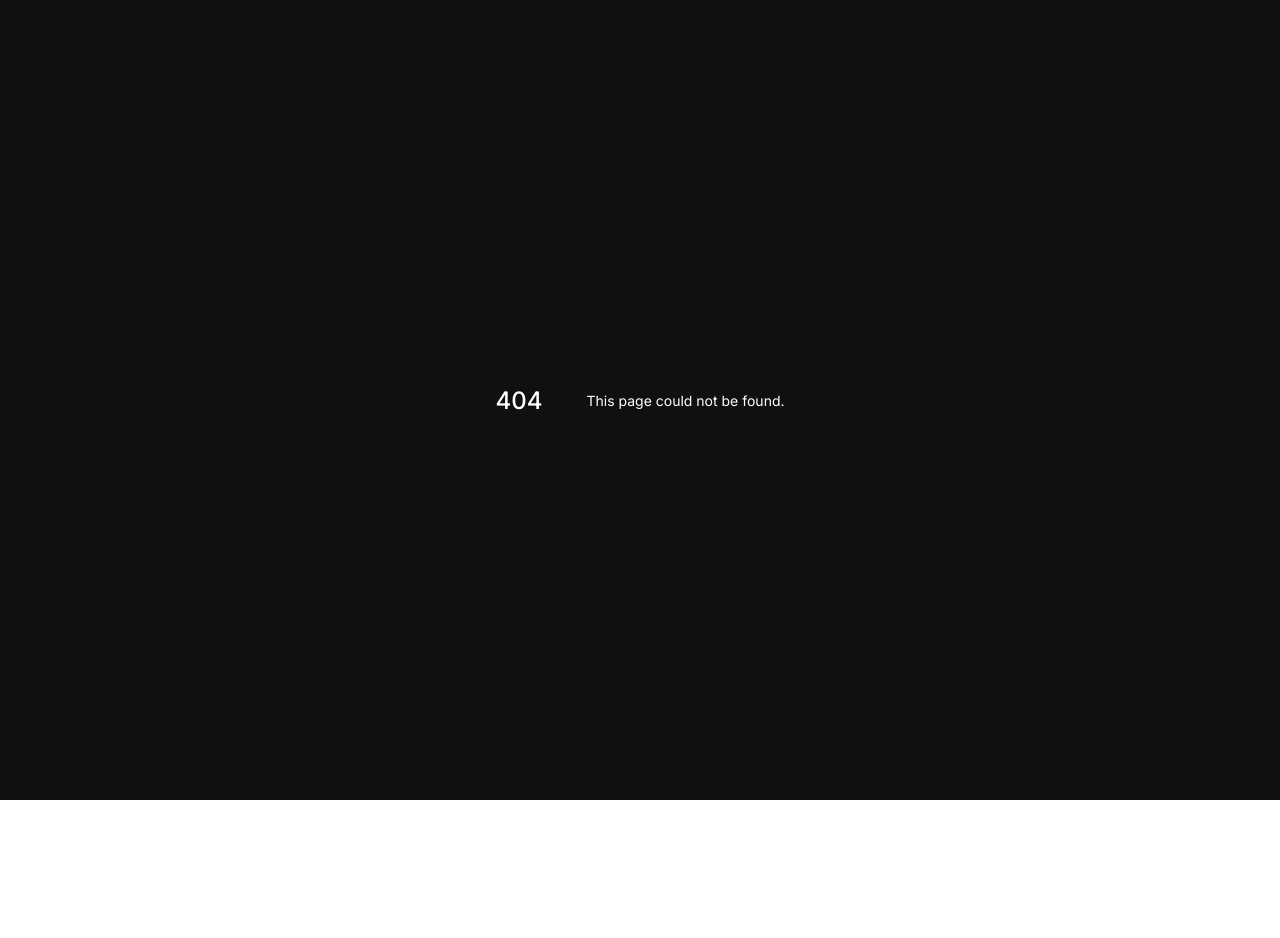
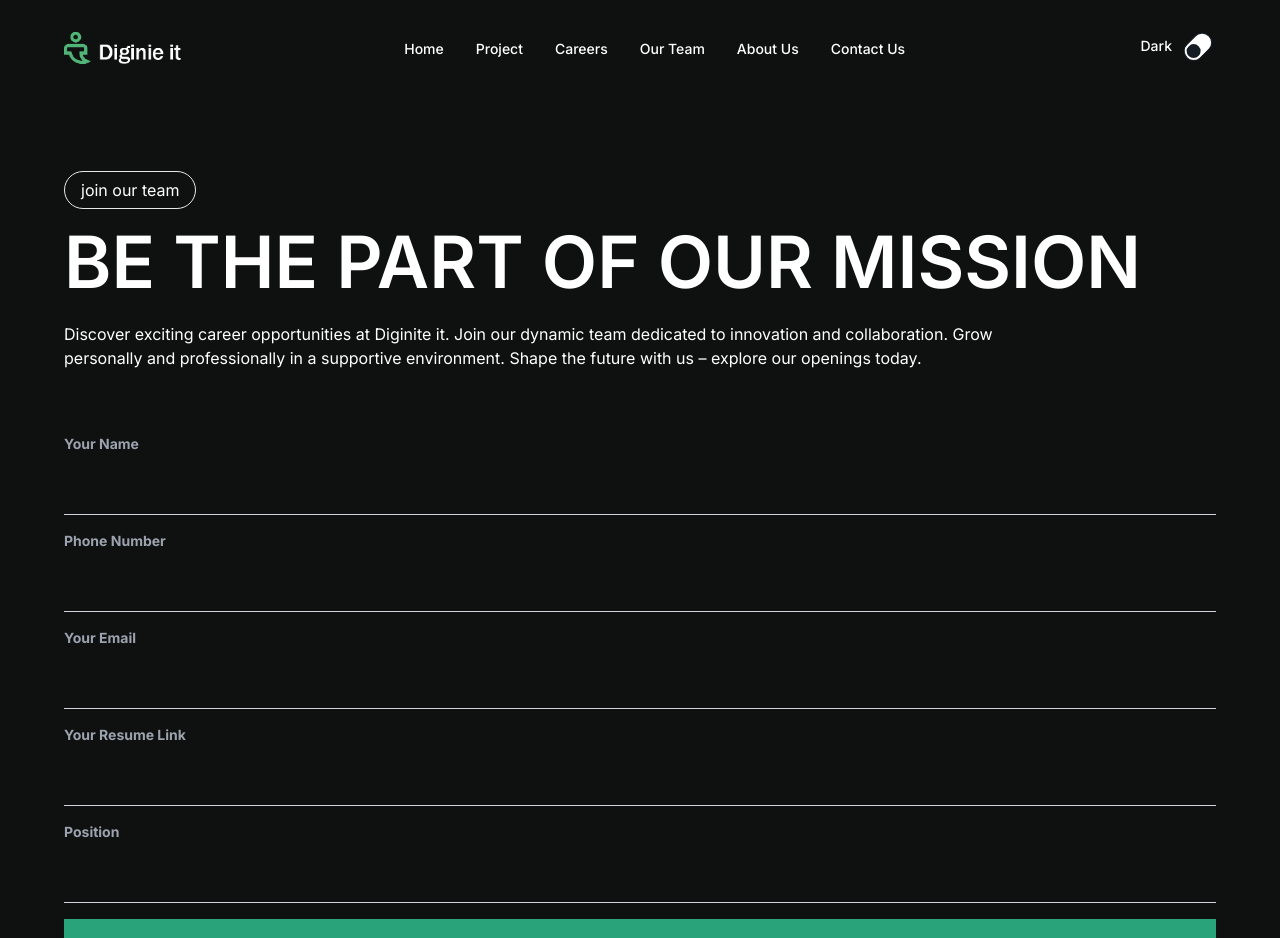
Before and after one commit to Mostafizur-Pro/DiginieIT, a Next.js app: page /careers in a window 1280 px wide. Before the commit this address had no page. Shown: the top 938 px of the page. Before the commit the page ends 800 px from the top, so only its background shows below. Built offline with nearby package versions, Linux system fonts and the light colour scheme.

Commit message:
make career section

```diff
--- /dev/null
+++ b/src/app/(withlayout)/careers/page.tsx
@@ -0,0 +1,164 @@
+"use client";
+import React, { useState, FormEvent, ChangeEvent } from "react";
+
+interface FormData {
+    name: string;
+    phone: string;
+    email: string;
+    resumeLink: string;
+    position: string;
+}
+
+const Careers = () => {
+    const [formData, setFormData] = useState<FormData>({
+        name: "",
+        phone: "",
+        email: "",
+        resumeLink: "",
+        position: "",
+    });
+    const [focusedField, setFocusedField] = useState<string>("");
+
+    const handleFocus = (fieldName: string) => {
+        setFocusedField(fieldName);
+    };
+
+    const handleChange = (e: ChangeEvent<HTMLInputElement>) => {
+        const { name, value } = e.target;
+        setFormData({ ...formData, [name]: value });
+    };
+
+    const handleSubmit = (e: FormEvent<HTMLFormElement>) => {
+        e.preventDefault();
+        // Handle form submission here, you can use formData to send the data to your backend
+        console.log("Form submitted with data:", formData);
+        // Reset form after submission
+        setFormData({
+            name: "",
+            phone: "",
+            email: "",
+            resumeLink: "",
+            position: "",
+        });
+    };
+    return (
+        <section className="container mx-auto lg:px-16 px-4 md:my-20 my-16">
+            <p className="py-2 px-4 rounded-full border inline ">
+                join our team
+            </p>
+            <h2 className="text-7xl mt-6 uppercase font-semibold">
+                Be the part of our mission
+            </h2>
+            <p className="w-10/12 pt-6">
+                Discover exciting career opportunities at Diginite it. Join our
+                dynamic team dedicated to innovation and collaboration. Grow
+                personally and professionally in a supportive environment. Shape
+                the future with us – explore our openings today.
+            </p>
+            <div className="my-16">
+                <form onSubmit={handleSubmit}>
+                    <div className="mb-4">
+                        <label
+                            className="block text-gray-400 text-sm font-bold mb-2"
+                            htmlFor="name"
+                        >
+                            Your Name
+                        </label>
+                        <input
+                            type="text"
+                            id="name"
+                            name="name"
+                            className="appearance-none border-b bg-transparent border-gray-300 py-4 w-full px-3 text-gray-700 leading-tight focus:outline-none focus:border-indigo-500"
+                            onFocus={() => handleFocus("name")}
+                            onBlur={() => setFocusedField("")}
+                            value={formData.name}
+                            onChange={handleChange}
+                        />
+                    </div>
+                    <div className="mb-4">
+                        <label
+                            className="block text-gray-400 text-sm font-bold mb-2"
+                            htmlFor="phone"
+                        >
+                            Phone Number
+                        </label>
+                        <input
+                            type="text"
+                            id="phone"
+                            name="phone"
+                            className="appearance-none border-b bg-transparent border-gray-300 py-4 w-full px-3 text-gray-700 leading-tight focus:outline-none focus:border-indigo-500"
+                            onFocus={() => handleFocus("phone")}
+                            onBlur={() => setFocusedField("")}
+                            value={formData.phone}
+                            onChange={handleChange}
+                        />
+                    </div>
+                    <div className="mb-4">
+                        <label
+                            className="block text-gray-400 text-sm font-bold mb-2"
+                            htmlFor="email"
+                        >
+                            Your Email
+                        </label>
+                        <input
+                            type="email"
+                            id="email"
+                            name="email"
+                            className="appearance-none border-b bg-transparent border-gray-300 py-4 w-full px-3 text-gray-700 leading-tight focus:outline-none focus:border-indigo-500"
+                            onFocus={() => handleFocus("email")}
+                            onBlur={() => setFocusedField("")}
+                            value={formData.email}
+                            onChange={handleChange}
+                        />
+                    </div>
+                    <div className="mb-4">
+                        <label
+                            className="block text-gray-400 text-sm font-bold mb-2"
+                            htmlFor="resumeLink"
+                        >
+                            Your Resume Link
+                        </label>
+                        <input
+                            type="text"
+                            id="resumeLink"
+                            name="resumeLink"
+                            className="appearance-none border-b bg-transparent border-gray-300 py-4 w-full px-3 text-gray-700 leading-tight focus:outline-none focus:border-indigo-500"
+                            onFocus={() => handleFocus("resumeLink")}
+                            onBlur={() => setFocusedField("")}
+                            value={formData.resumeLink}
+                            onChange={handleChange}
+                        />
+                    </div>
+                    <div className="mb-4">
+                        <label
+                            className="block text-gray-400 text-sm font-bold mb-2"
+                            htmlFor="position"
+                        >
+                            Position
+                        </label>
+                        <input
+                            type="text"
+                            id="position"
+                            name="position"
+                            className="appearance-none border-b bg-transparent border-gray-300 py-4 w-full px-3 text-gray-700 leading-tight focus:outline-none focus:border-indigo-500"
+                            onFocus={() => handleFocus("position")}
+                            onBlur={() => setFocusedField("")}
+                            value={formData.position}
+                            onChange={handleChange}
+                        />
+                    </div>
+                    <div className="mb-6 mt-2">
+                        <button
+                            type="submit"
+                            className="bg-primary w-full text-white font-semibold py-4 px-4 focus:outline-none focus:shadow-outline"
+                        >
+                            Submit
+                        </button>
+                    </div>
+                </form>
+            </div>
+        </section>
+    );
+};
+
+export default Careers;
--- a/src/app/(withlayout)/team/page.tsx
+++ b/src/app/(withlayout)/team/page.tsx
@@ -4,7 +4,6 @@ import { useEffect, useState } from "react";
 import Link from "next/link";
 import shape from "@/assets/shape2.png";
 import Image from "next/image";
-
 
 interface TeamMember {
     name: string;
@@ -15,7 +14,7 @@ interface TeamMember {
     linkedin: string;
     github: string;
     portfolio: string;
-  }
+}
 
 const Team = () => {
     const [teamMembers, setTeamMembers] = useState<TeamMember[]>([]);
```
